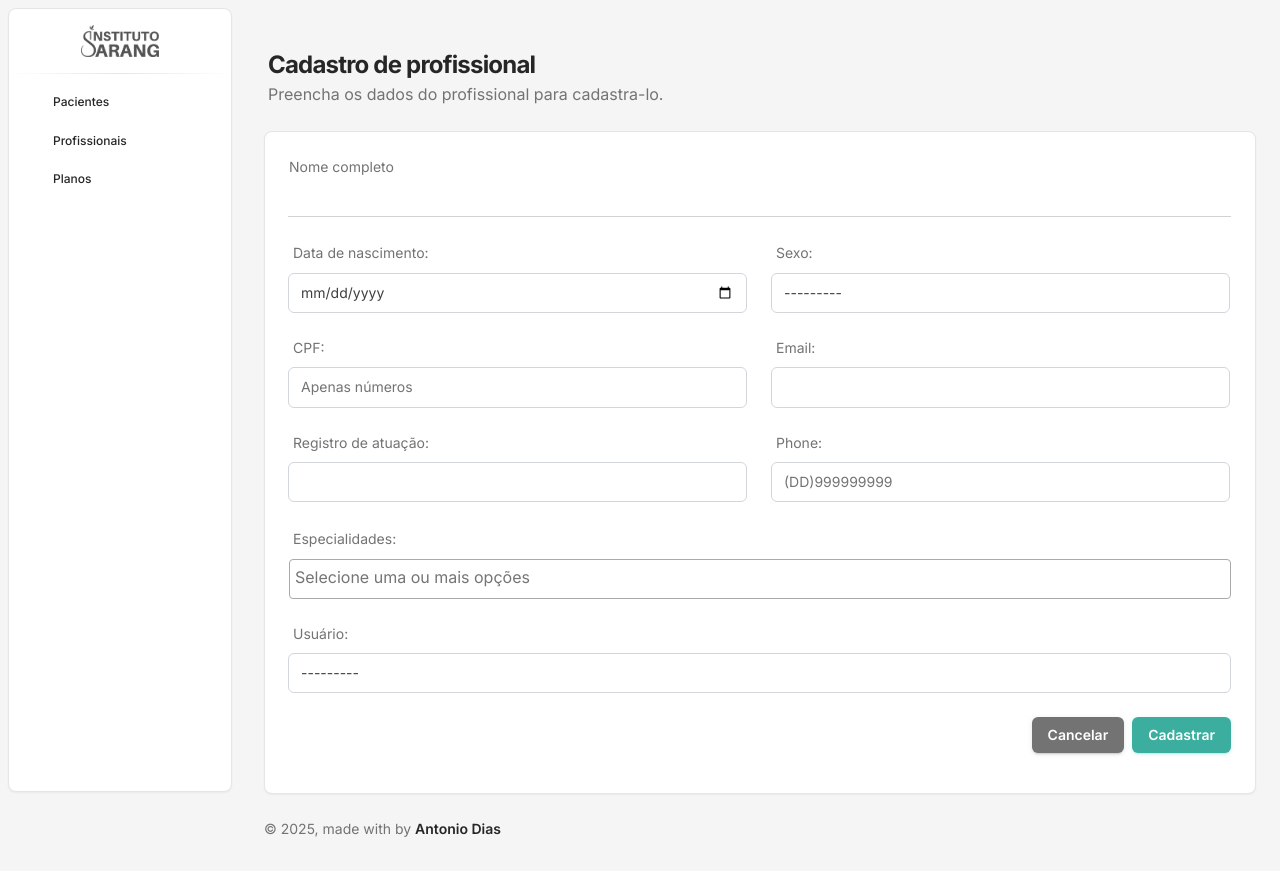
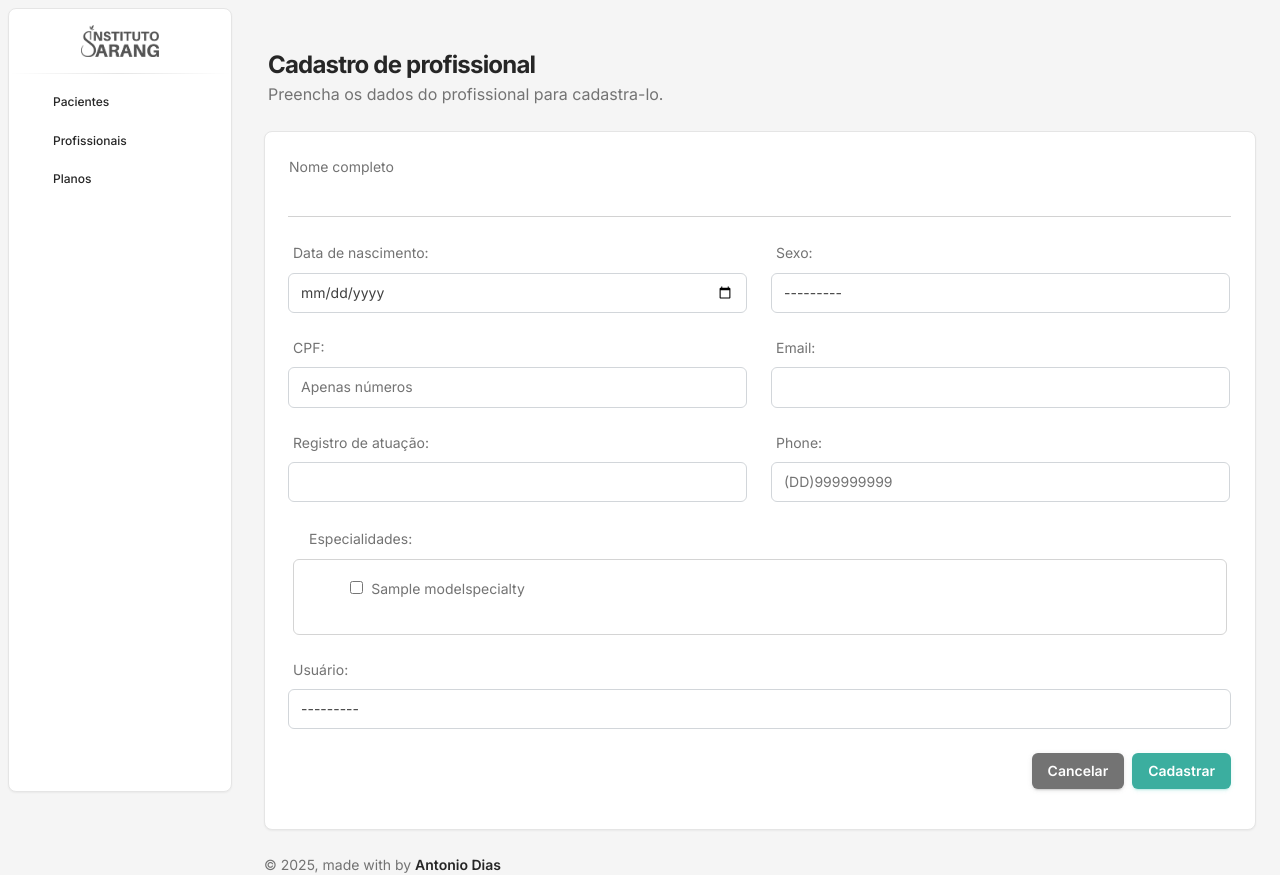
Before and after one commit to antonioisaacdias/clinic-manager, a Django app: page /professionals/create/ in a window 1280 px wide. Shown: the top 875 px of the page. Before the commit the page ends 837 px from the top, so only its background shows below. Run offline with Django 5.2, Linux system fonts and the light colour scheme; tables that the repository leaves empty hold one stand-in row (values such as "Sample post"); some libraries are stand-ins or nearby versions.

Commit message:
feat: imprementa view e template de criação de profissional.

```diff
--- a/apps/professional/forms.py
+++ b/apps/professional/forms.py
@@ -1,6 +1,5 @@
 from django import forms
 from .models import ModelSpecialty, ModelProfessional
-from django_select2.forms import Select2MultipleWidget
 
 class SpecialtyForm(forms.ModelForm):
     class Meta:
@@ -16,25 +15,30 @@ class SpecialtyForm(forms.ModelForm):
             'name': 'Nome',
         }
 
-from django import forms
-from .models import ModelProfessional
+class ProfessionalForm(forms.ModelForm):
 
-class ProfessionalForm(forms.ModelForm):
     class Meta:
         model = ModelProfessional
         fields = [
-            'name', 'birth_date', 'gender', 'cpf', 'email', 'registration_number',
-            'phone', 'specialties', 'user'
+            'name', 'birth_date', 'gender', 'cpf', 'email', 'registration_number', 'specialties', 'phone', 'user'
         ]
         widgets = {
             'name': forms.TextInput(attrs={'class': 'form-control w-100'}),
+
             'birth_date': forms.DateInput(attrs={'type': 'date', 'class': 'form-control w-100'}),
+
             'gender': forms.Select(attrs={'class': 'form-select form-control w-100'}),
+
             'cpf': forms.TextInput(attrs={'class': 'form-control w-100', 'placeholder': 'Apenas números'}),
+
             'email': forms.EmailInput(attrs={'class': 'form-control w-100'}),
+
             'registration_number': forms.TextInput(attrs={'class': 'form-control w-100'}),
-            'phone': forms.TextInput(attrs={'class': 'form-control w-100', 'placeholder': '(DD)999999999'}),
-            'specialties': Select2MultipleWidget(attrs={'class': 'w-100'}),
+
+            'specialties': forms.CheckboxSelectMultiple(),
+
+            'phone': forms.TextInput(attrs={'class': 'form-control w-100', 'placeholder': '(DD)999999999', 'multiple': True, }),
+
             'user': forms.Select(attrs={'class': 'form-select form-control w-100'}),
         }
         labels = {
@@ -45,6 +49,5 @@ class ProfessionalForm(forms.ModelForm):
             'email': 'E-mail',
             'registration_number': 'Número de registro profissional',
             'phone': 'Telefone',
-            'specialties': 'Especialidades',
             'user': 'Usuário vinculado',
         }
--- a/apps/professional/templates/professional/professional_form.html
+++ b/apps/professional/templates/professional/professional_form.html
@@ -58,9 +58,22 @@
                 {{form.phone}}
             </div>
         </div>
-        <div class=" mb-4">
-            <label >Especialidades:</label>
-            {{form.specialties}}
+        <div class="row mb-4 mx-1">
+            <div class="col">
+                <label class="form-label">Especialidades:</label>
+                <div class="row border rounded p-3">
+                    {% for checkbox in form.specialties %}
+                      <div class="col-md-6 mb-2">
+                        <div class="form-check">
+                          {{ checkbox.tag }}
+                          <label class="form-check-label" for="{{ checkbox.id_for_label }}">
+                            {{ checkbox.choice_label }}
+                          </label>
+                        </div>
+                      </div>
+                    {% endfor %}
+                </div>
+            </div>
         </div>
         <div class="row">
             <div class="input-group input-group-outline mb-4">
@@ -73,7 +86,9 @@
             <button class="btn btn-primary fw-bold" type="submit">Cadastrar</button>
         </footer>
 
-        {{ form.media }}
+
     </form>
 </div>
+
+{{ form.media }}
 {% endblock %}
--- a/project/settings.py
+++ b/project/settings.py
@@ -42,7 +42,7 @@ INSTALLED_APPS = [
     'apps.patient',
     'apps.professional',
     'fontawesomefree',
-    'django_select2',
+
 ]
 
 MIDDLEWARE = [
@@ -120,13 +120,13 @@ USE_TZ = True
 # Static files (CSS, JavaScript, Images)
 # https://docs.djangoproject.com/en/5.2/howto/static-files/
 
-STATIC_URL = 'staticfiles/'
-STATIC_ROOT = os.path.join(BASE_DIR, 'staticfiles')
+STATIC_URL = '/static/'
 
 STATICFILES_DIRS = [
     os.path.join(BASE_DIR, 'static')
 ]
 
+STATIC_ROOT = os.path.join(BASE_DIR, 'staticfiles')
 
 
 MEDIA_URL = '/media/'
--- a/project/urls.py
+++ b/project/urls.py
@@ -15,6 +15,8 @@ Including another URLconf
     2. Add a URL to urlpatterns:  path('blog/', include('blog.urls'))
 """
 from django.contrib import admin
+from django.conf import settings
+from django.conf.urls.static import static
 from django.urls import path, include
 
 urlpatterns = [
@@ -22,5 +24,4 @@ urlpatterns = [
     path('', include('apps.core.urls')),
     path('patients/', include('apps.patient.urls')),
     path('professionals/', include('apps.professional.urls')),
-    path('select2/', include('django_select2.urls')),
 ]
--- a/templates/material-ui/base.html
+++ b/templates/material-ui/base.html
@@ -19,7 +19,7 @@
   <!-- Material Icons -->
   <!-- CSS Files -->
   <link id="pagestyle" href="{% static 'material-ui/css/material-dashboard.css' %}" rel="stylesheet" />
-  <link href="https://cdn.jsdelivr.net/npm/select2@4.1.0-rc.0/dist/css/select2.min.css" rel="stylesheet" />
+
   <script src="https://unpkg.com/htmx.org@2.0.4" integrity="sha384-HGfztofotfshcF7+8n44JQL2oJmowVChPTg48S+jvZoztPfvwD79OC/LTtG6dMp+" crossorigin="anonymous"></script>
 </head>
 
@@ -54,22 +54,6 @@
     });
   </script>
   <script src="https://code.jquery.com/jquery-3.6.0.min.js"></script>
-  <script src="https://cdn.jsdelivr.net/npm/select2@4.1.0-rc.0/dist/js/select2.min.js"></script>
-  <script>
-    // Ativa todos os select2 no carregamento da página
-    $(document).ready(function () {
-      $('select').each(function () {
-        const multiple = $(this).attr('multiple');
-        if (multiple) {
-          $(this).select2({
-            width: 'resolve',
-            placeholder: 'Selecione uma ou mais opções',
-            allowClear: true,
-          });
-        }
-      });
-    });
-  </script>
 
 </body>
 
```
Also changed, not shown: apps/professional/views.py (line endings or trailing spaces).
